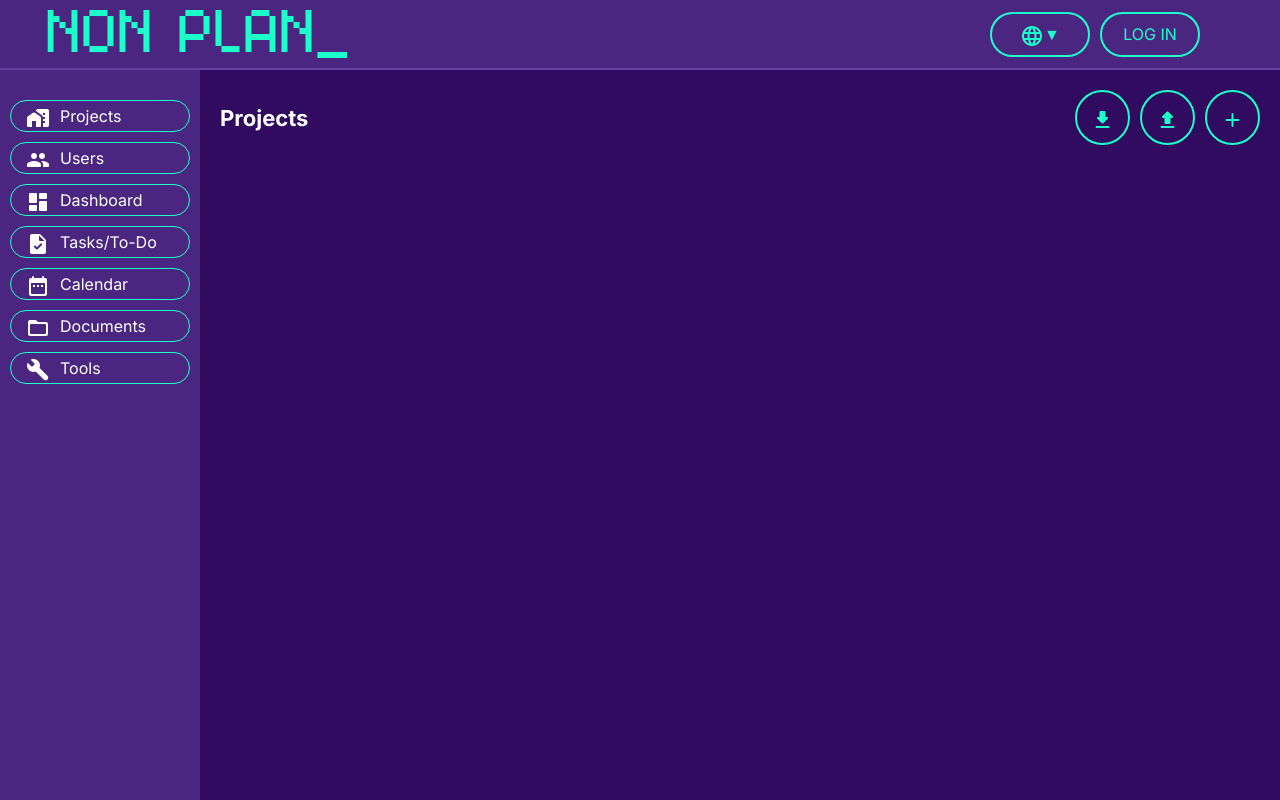
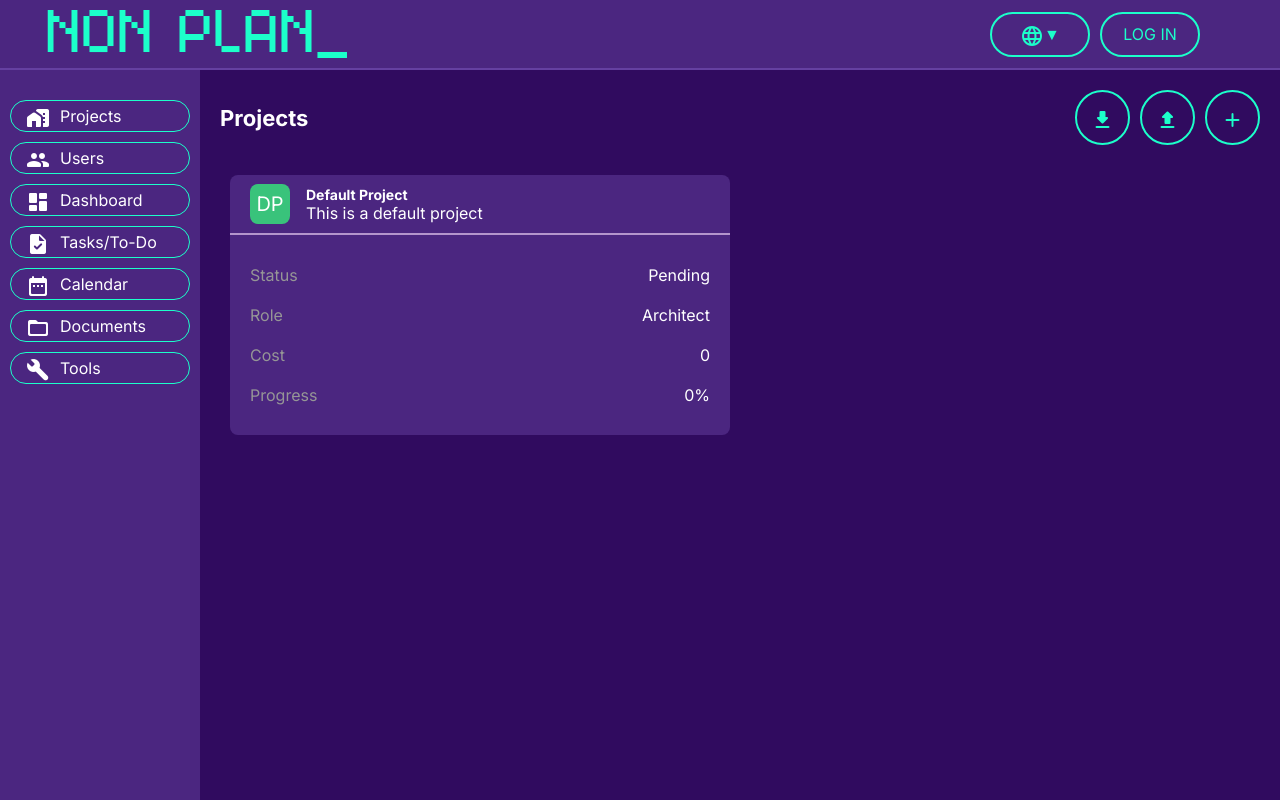
Before and after one commit to Mikel0M/non-plan-platform, a React (Vite) app: page / in a window 1280 px wide. Shown: the top 800 px of the page. Built offline with nearby package versions, Linux system fonts and the light colour scheme.

Commit message:
Implement React UI Cards

```diff
--- a/src/classes/Project.ts
+++ b/src/classes/Project.ts
@@ -106,42 +106,9 @@ export class Project implements IProject {
         this.icon = sliceTwoEachWord(this.name);
         this.color = getRandomColor();
 
-        this.setUI();
     }
 
-    setUI() {
-        if (this.ui) { return; }
-        this.ui = document.createElement("div");
-        this.ui.className = "projectCard";
-        this.ui.innerHTML = `
-        <div class="cardHeader" style="height: 35px;">
-            <p style="font-size: 20px; display: flex; align-items: center; background-color: ${this.color}; padding: 10px; width: 40px; height: 40px; justify-content: center; border-radius: 8px; aspect-ratio: 1;">
-                ${this.icon}
-            </p>
-            <div>
-                <h5>${this.name}</h5>
-                <p>${this.description}</p>
-            </div>
-        </div>
-        <div class="cardContent">
-            <div class="cardProperty">
-                <p style="color: #969696;">Status</p>
-                <p>${this.status}</p>
-            </div>
-            <div class="cardProperty">
-                <p style="color: #969696;">User Role</p>
-                <p>${this.userRole}</p>
-            </div>
-            <div class="cardProperty">
-                <p style="color: #969696;">Cost</p>
-                <p>${this.cost}$</p>
-            </div>
-            <div class="cardProperty">
-                <p style="color: #969696;">Progress</p>
-                <p>${this.progress}%</p>
-            </div>
-        </div>`;
-    }
+
 
     updateUI() {
         if (!this.ui) {
--- a/src/classes/ProjectsManager.ts
+++ b/src/classes/ProjectsManager.ts
@@ -1,26 +1,39 @@
 import * as THREE from "three"
 import { GUI } from "three/examples/jsm/libs/lil-gui.module.min.js"
 import { OrbitControls } from "three/examples/jsm/controls/OrbitControls.js"
-import { OBJLoader } from "three/examples/jsm/loaders/OBJLoader.js"
-import { MTLLoader } from "three/examples/jsm/loaders/MTLLoader.js"
 import { GLTFLoader } from "three/examples/jsm/loaders/GLTFLoader.js"
-import { closeModal } from "..";
 import { IProject, Project, userRole, status, phase } from "./Project";
-import { toDoManagerInstance, toDos } from "./toDoManager"; // Import the toDoManager instance
-import { currentProjectId, setCurrentProjectId } from "../index"; // Import the global constant and setter function
+import { toDoManagerInstance } from "./toDoManager"; // Import the toDoManager instance
+import { setCurrentProjectId } from "../index"; // Import the global constant and setter function
 import { toDo, ItoDo } from "./toDo";
 import { IUser, User } from "./User";
 import { users } from "./UsersManager";
-import { color } from "three/examples/jsm/nodes/Nodes.js";
 
 export let currentProject: Project | null = null; // Ensure it's globally accessible
 
 export class ProjectsManager {
     list: Project[] = [];
+    onProjectCreated = (project: Project) => {}; // Callback for when a project is created
+    onProjectDeleted = () => {};
     currentProject: Project | null = null;
     projectsListContainer: HTMLElement | null = null; // To hold the #projectsList container
 
     constructor() {
+        const project = this.newProject({
+            name: "Default Project",
+            description: "This is a default project",
+            status: "Pending",
+            userRole: "Architect",
+            finishDate: "2023-12-31",
+            icon: "MM",                // <-- Add a default icon
+            color: "#e0e0e0",          // <-- Add a default color
+            location: "Unknown",       // <-- Add a default location
+            progress: 0,               // <-- Add a default progress
+            cost: 0,                   // <-- Add a default cost
+            startDate: "2023-01-01",   // <-- Add a default start date
+            phase: "Design",           // <-- Add a default phase if required
+            id: crypto.randomUUID?.() || Math.random().toString(36).slice(2), // <-- Add a default id if required
+        })
 
     }
 
@@ -33,13 +46,14 @@ export class ProjectsManager {
         const projectNames = this.list.map((project) => project.name);
         const nameInUse = projectNames.includes(data.name);
         const project = new Project(data);
+        this.onProjectCreated(project)
 
         if (nameInUse) {
             this.showErrorModalDupName(data.name);
             return null; // Prevent further execution
         }
 
-        project.ui.addEventListener("click", () => {
+        /*project.ui.addEventListener("click", () => {
             const projectsPage = document.getElementById("projectsPage");
             const detailsPage = document.getElementById("projectDetails");
             if (!projectsPage || !detailsPage) return;
@@ -52,6 +66,7 @@ export class ProjectsManager {
             this.setDetailsPage(project);  // Set the details page with the selected project
             this.setProjectsPage(project);  // Set the details page with the selected project
 
+
             // Call the method to filter and display to-dos by project ID
             console.log(`Calling filterAndDisplayToDosByProjectId with project ID: ${project.id}`); // Debugging statement
             this.filterAndDisplayToDosByProjectId(project.id);
@@ -60,7 +75,7 @@ export class ProjectsManager {
             const toDoListUI = toDoManagerInstance.getToDoListUI();
             console.log("toDoListUI content:", toDoListUI.innerHTML); // Debugging statement
         });
-
+        */
         const newtoDoModalBtn = document.getElementById("newToDoBtn");
         const modaltoDo = document.getElementById("newToDoModal") as HTMLDialogElement;
         if (newtoDoModalBtn && modaltoDo) {
@@ -326,8 +341,8 @@ export class ProjectsManager {
         setInputValue("projectNameInput", project.name);
         setInputValue("projectLocationInput", project.location);
         setInputValue("projectDescriptionInput", project.description);
+        setInputValue("projectCostInput", project.cost);
         setInputValue("projectProgressInput", project.progress);
-        setInputValue("projectCostInput", project.cost);
         setInputValue("projectStatusInput", project.status);
         setInputValue("projectRoleInput", project.userRole);
         setInputValue("projectStartPDInput", project.startDate);
@@ -514,7 +529,7 @@ export class ProjectsManager {
         project.startDate = getInputValue("projectStartPDInput");
         project.finishDate = getInputValue("projectFinishPDInput");
 
-        this.updateProjectUI(project);
+        //this.updateProjectUI(project);
         this.updateProjectCards(project);
 
     }
@@ -561,6 +576,7 @@ export class ProjectsManager {
         }
 
     }
+
 
     updateProjectUI(project: Project) {
         const detailsPage = document.getElementById("projectDetails");
@@ -638,9 +654,12 @@ export class ProjectsManager {
 
     deleteProject(id: string) {
         const project = this.getProject(id);
-        if (!project) return;
-        project.ui.remove();
-        this.list = this.list.filter((project) => project.id !== id);
+        if (!project) { return }
+        const remaining = this.list.filter((project) => {
+            return project.id !== id;
+        })
+        this.list = remaining
+        this.onProjectDeleted();
     }
 
     getProjectbyName(name: string) {
--- /dev/null
+++ b/src/react-components/ProjectCard.tsx
@@ -0,0 +1,62 @@
+import * as React from "react"
+import { Project } from "../classes/Project"
+
+interface Props {
+    project: Project
+}
+
+export function ProjectCard(props: Props) {
+    return (
+        <div className="projectCard">
+            <div
+                className="cardHeader"
+                style={{
+                    display: "flex",
+                    alignItems: "center",
+                    gap: 16, // Add space between MM and project info
+                    height: 35,
+                }}
+            >
+                <p
+                    style={{
+                        fontSize: 20,
+                        display: "flex",
+                        alignItems: "center",
+                        backgroundColor: props.project.color,
+                        padding: 10,
+                        width: 40,
+                        height: 40,
+                        justifyContent: "center",
+                        borderRadius: 8,
+                        aspectRatio: 1,
+                        margin: 0, // Remove default margin
+                    }}
+                >
+                    { props.project.icon }
+                </p>
+                <div>
+                    <h5 style={{ margin: 0 }}>{ props.project.name }</h5>
+                    <p style={{ margin: 0 }}>{ props.project.description}</p>
+                </div>
+            </div>
+            <div className="cardContent">
+                <div className="cardProperty">
+                    <p style={{ color: "#969696" }}>Status</p>
+                    <p>{ props.project.status }</p>
+                </div>
+                <div className="cardProperty">
+                    <p style={{ color: "#969696" }}>Role</p>
+                    <p>{ props.project.userRole}</p>
+                </div>
+                <div className="cardProperty">
+                    <p style={{ color: "#969696" }}>Cost</p>
+                    <p>{ props.project.cost }</p>
+                </div>
+                <div className="cardProperty">
+                    <p style={{ color: "#969696" }}>Progress</p>
+                    <p>{ props.project.progress }%</p>
+                </div>
+            </div>
+        </div>
+    )
+}
--- a/src/react-components/ProjectsPage.tsx
+++ b/src/react-components/ProjectsPage.tsx
@@ -1,8 +1,20 @@
 import * as React from 'react';
-import { IProject, userRole, status, phase } from '../classes/Project'; // Importing enums for user role, status, and phase
-import { ProjectsManager } from '../classes/ProjectsManager'; // Importing ProjectsManager class for project management
+import { IProject, userRole, status, phase, Project } from '../classes/Project';
+import { ProjectsManager } from '../classes/ProjectsManager';
+import { ProjectCard } from './ProjectCard';
+
 export function ProjectsPage({ customStyle }: { customStyle?: React.CSSProperties }) {
-    const projectsManager = new ProjectsManager(); // Creating an instance of ProjectsManager
+    // Only create ProjectsManager once
+    const [projectsManager] = React.useState(() => new ProjectsManager());
+    const [projects, setProjects] = React.useState<Project[]>(projectsManager.list)
+    projectsManager.onProjectCreated = () => {setProjects([...projectsManager.list])}
+    projectsManager.onProjectDeleted = () => {setProjects([...projectsManager.list])}
+
+    const projectCards = projects.map((project) => {
+        return <ProjectCard project={project} key= {project.id} />
+    })
+
+    React.useEffect(() => {console.log("Projects state updated", projects)}, [projects])
 
 
     const onNewProjectClick = () => {
@@ -48,7 +60,7 @@ export function ProjectsPage({ customStyle }: { customStyle?: React.CSSPropertie
 
         try {
             const project = projectsManager.newProject(ProjectData);
-            console.log(project);
+            setProjects([...projectsManager.list]); // Force update after new project
             projectForm.reset(); // Reset the form
             const modal = document.getElementById("newProjectModal")
             if (!(modal && modal instanceof HTMLDialogElement)) {return}
@@ -277,8 +289,8 @@ export function ProjectsPage({ customStyle }: { customStyle?: React.CSSPropertie
                     </button>
                 </div>
             </header>
-            <div id="projectsList" className="projectsList"></div>
+            <div id="projectsList" className="projectsList">{ projectCards}</div>
     </div>
 
-    );
+    )
 }
--- a/style.css
+++ b/style.css
@@ -464,7 +464,7 @@ header {
 }
 
 .projectCard:hover {
-    outline: 2px solid var(--complementary-200);
+    outline: 2px solid var(--primary);
 }
 
 .cardHeader {
@@ -473,8 +473,8 @@ header {
     padding: 15px 20px;
     align-items: center;
     justify-content: start;
-    border-bottom: 2px solid #3b3c3f;
-    height: 8px;
+    border-bottom: 2px solid var(--complementary-300);
+    min-height: 60px; /* Optional: set a reasonable min-height */
 }
 
 .cardContent {
```
